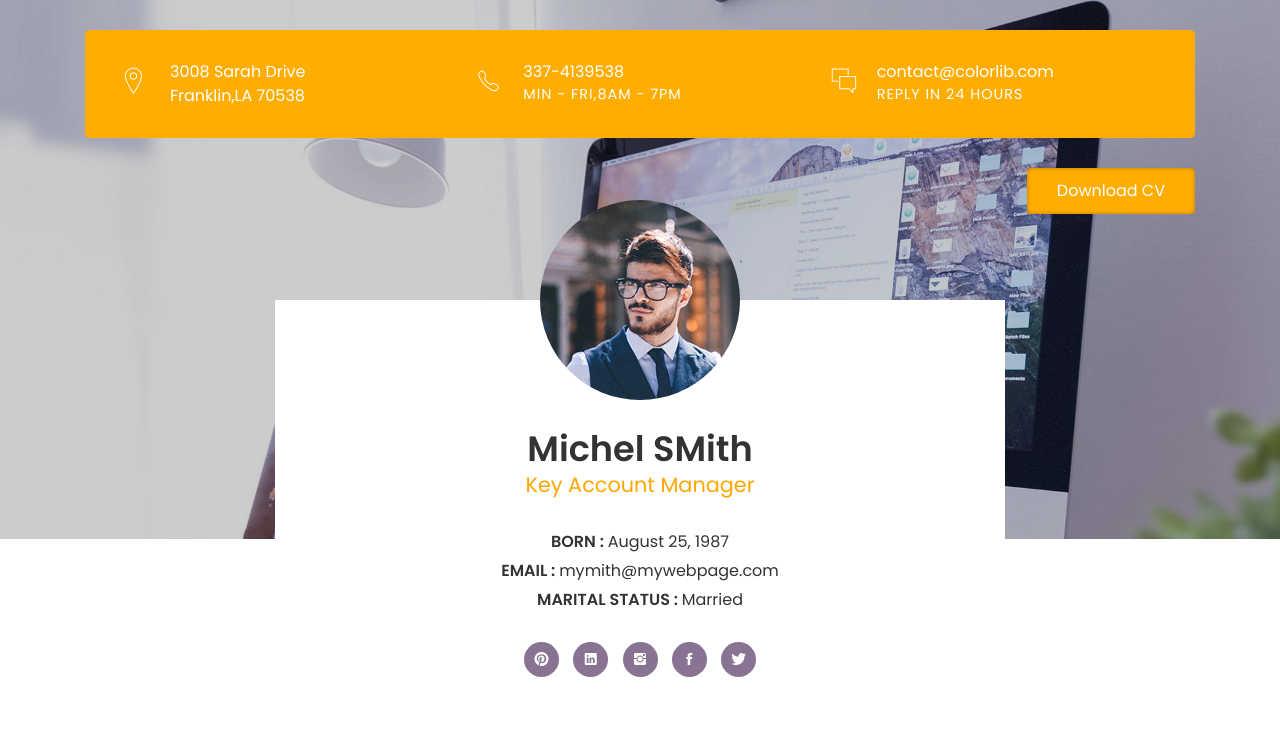
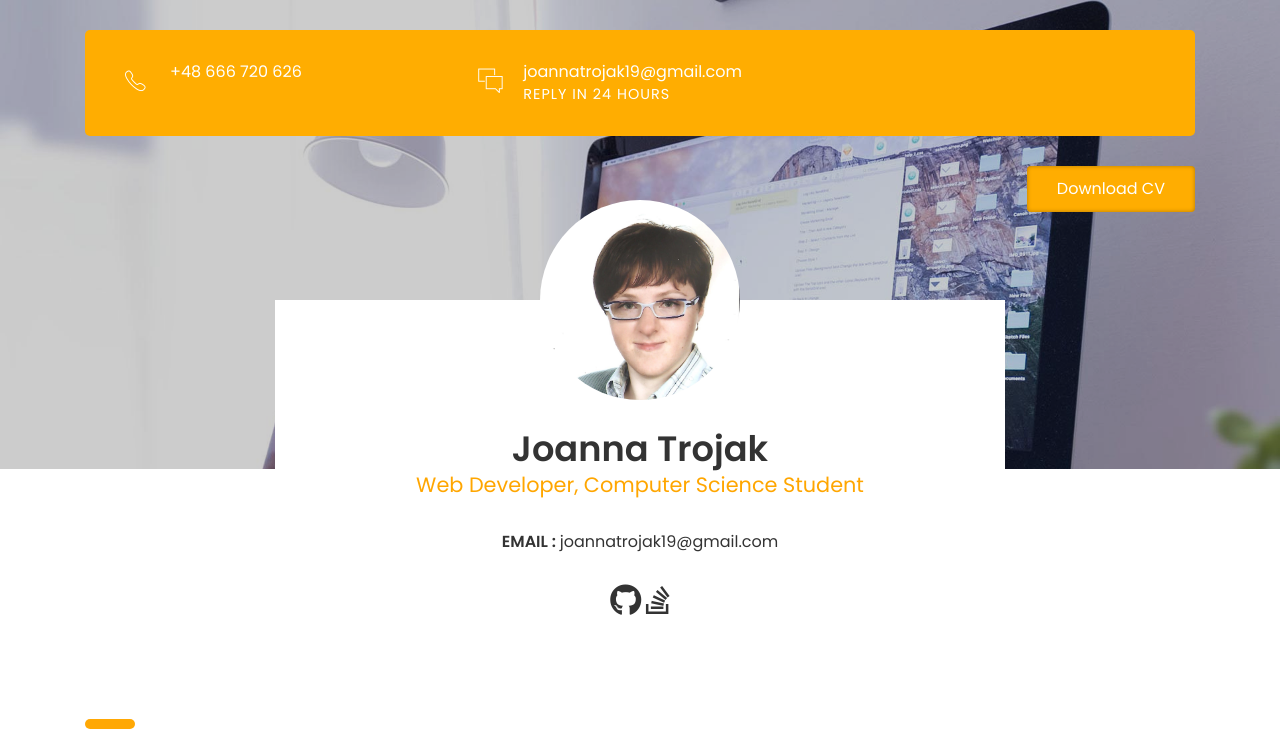
Before and after one commit to joannatrojak/joannatrojak.github.io, a plain HTML site: page index.html in a window 1280 px wide. Shown: the top 746 px of the page. Drawn offline with Linux system fonts and the light colour scheme; files whose address does not match are found by name.

Commit message:
changes to the header

```diff
--- a/index.html
+++ b/index.html
@@ -1,7 +1,7 @@
 <!DOCTYPE HTML>
 <html lang="en">
 <head>
-	<title>CV - Boxed</title>
+    <title>Joanna Trojak CV and portfolio</title>
     <meta http-equiv="X-UA-Compatible" content="IE=edge">
     <meta name="viewport" content="width=device-width, initial-scale=1">
     <meta charset="UTF-8">
@@ -10,6 +10,7 @@
     <!-- Font -->
 
     <link href="https://fonts.googleapis.com/css?family=Poppins:400,500,600,700%7CAllura" rel="stylesheet">
+    <link rel="stylesheet" href="https://use.fontawesome.com/releases/v5.3.1/css/all.css" integrity="sha384-mzrmE5qonljUremFsqc01SB46JvROS7bZs3IO2EmfFsd15uHvIt+Y8vEf7N7fWAU" crossorigin="anonymous">
 
     <!-- Stylesheets -->
 
@@ -32,20 +33,9 @@
 				<div class="row">
 					<div class="col-sm-6 col-md-6 col-lg-4">
 						<div class="info">
-							<i class="icon ion-ios-location-outline"></i>
-							<div class="right-area">
-								<h5>3008 Sarah Drive</h5>
-								<h5>Franklin,LA 70538</h5>
-							</div><!-- right-area -->
-						</div><!-- info -->
-					</div><!-- col-sm-4 -->
-
-					<div class="col-sm-6 col-md-6 col-lg-4">
-						<div class="info">
 							<i class="icon ion-ios-telephone-outline"></i>
 							<div class="right-area">
-								<h5>337-4139538</h5>
-								<h6>MIN - FRI,8AM - 7PM</h6>
+								<h5>+48 666 720 626</h5>
 							</div><!-- right-area -->
 						</div><!-- info -->
 					</div><!-- col-sm-4 -->
@@ -54,7 +44,7 @@
 						<div class="info">
 							<i class="icon ion-ios-chatboxes-outline"></i>
 							<div class="right-area">
-								<h5>contact@colorlib.com</h5>
+								<h5>joannatrojak19@gmail.com</h5>
 								<h6>REPLY IN 24 HOURS</h6>
 							</div><!-- right-area -->
 						</div><!-- info -->
@@ -72,20 +62,15 @@
 				<div class="col-md-1 col-lg-2"></div>
 				<div class="col-md-10 col-lg-8">
 					<div class="intro">
-						<div class="profile-img"><img src="images/profile-1-250x250.jpg" alt=""></div>
-						<h2><b>Michel SMith</b></h2>
-						<h4 class="font-yellow">Key Account Manager</h4>
+						<div class="profile-img"><img src="images/image.jpg" alt=""></div>
+						<h2><b>Joanna Trojak</b></h2>
+						<h4 class="font-yellow">Web Developer, Computer Science Student</h4>
 						<ul class="information margin-tb-30">
-							<li><b>BORN : </b>August 25, 1987</li>
-							<li><b>EMAIL : </b>mymith@mywebpage.com</li>
-							<li><b>MARITAL STATUS : </b>Married</li>
+							<li><b>EMAIL : </b>joannatrojak19@gmail.com</li>
 						</ul>
                         <ul class="social-icons">
-							<li><a href="#"><i class="ion-social-pinterest"></i></a></li>
-							<li><a href="#"><i class="ion-social-linkedin"></i></a></li>
-							<li><a href="#"><i class="ion-social-instagram"></i></a></li>
-							<li><a href="#"><i class="ion-social-facebook"></i></a></li>
-							<li><a href="#"><i class="ion-social-twitter"></i></a></li>
+                            <a href="https://github.com/joannatrojak"><i class="fab fa-github fa-2x"></i></a>
+                            <a href=""><i class="fab fa-stack-overflow fa-2x"></i></a>
                         </ul>
 					</div><!-- intro -->
 				</div><!-- col-sm-8 -->
```
Also changed, not shown: images/image.jpg (added). Lines whose indentation alone changed are shown as unchanged.
